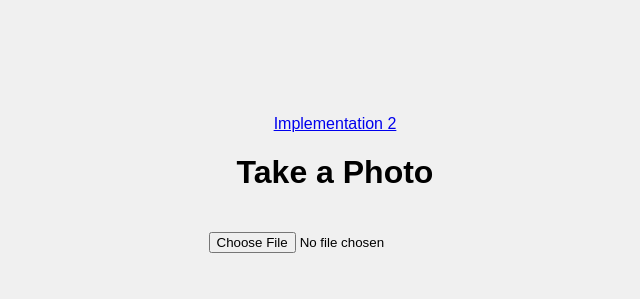
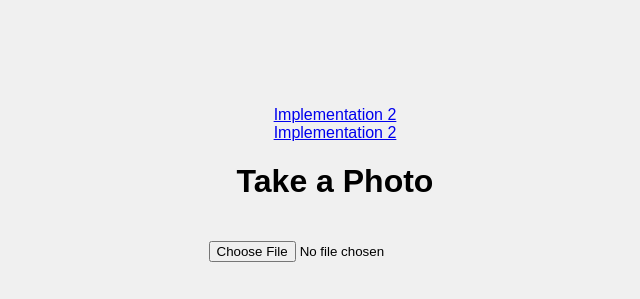
Before and after one commit to ckm47/testapp, a plain HTML site: page index.html in a window 1280 px wide. Shown: the part 196-495 px from the top of the page, without its empty margins (305-945 px from the left). Drawn offline with Linux system fonts and the light colour scheme.

Commit message:
Update index.html

```diff
--- a/index.html
+++ b/index.html
@@ -36,6 +36,7 @@
 </head>
 <body>
   <a href="approach2.html">Implementation 2</a>
+  <a href="approach3.html">Implementation 2</a>
   <h1>Take a Photo</h1>
   <input type="file" accept="image/*" capture="environment" id="cameraInput">
   <div class="photo-gallery" id="photoGallery"></div>
```
